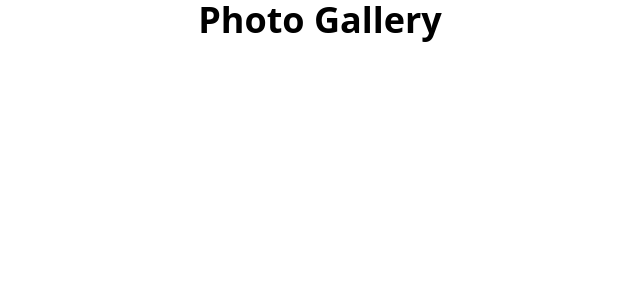
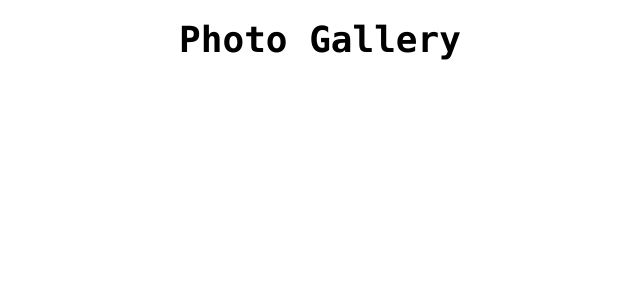
Before and after one commit to sudesh-gunarathna/React_Redux_PhotoGallery, a React (Create React App) app: page / in a window 1280 px wide. Shown: the top 300 px of the page, without its empty margins (320-960 px from the left). Built offline with nearby package versions, Linux system fonts and the light colour scheme.

Commit message:
create store.js page

```diff
--- a/src/App.js
+++ b/src/App.js
@@ -3,8 +3,8 @@ import './App.css';
 
 function App() {
   return (
-    <div>
-      <h1 className='text-4xl font-bold text-center'>Photo Gallery</h1>
+    <div className='py-5'>
+      <h1 className='text-4xl font-bold text-center font-mono'>Photo Gallery</h1>
     </div>
   );
 }
--- /dev/null
+++ b/src/redux/store.js
@@ -0,0 +1,9 @@
+import { configureStore } from "@reduxjs/toolkit";
+
+const store = configureStore(
+    {
+        reducer:{},
+    }
+);
+
+export default store;
```
